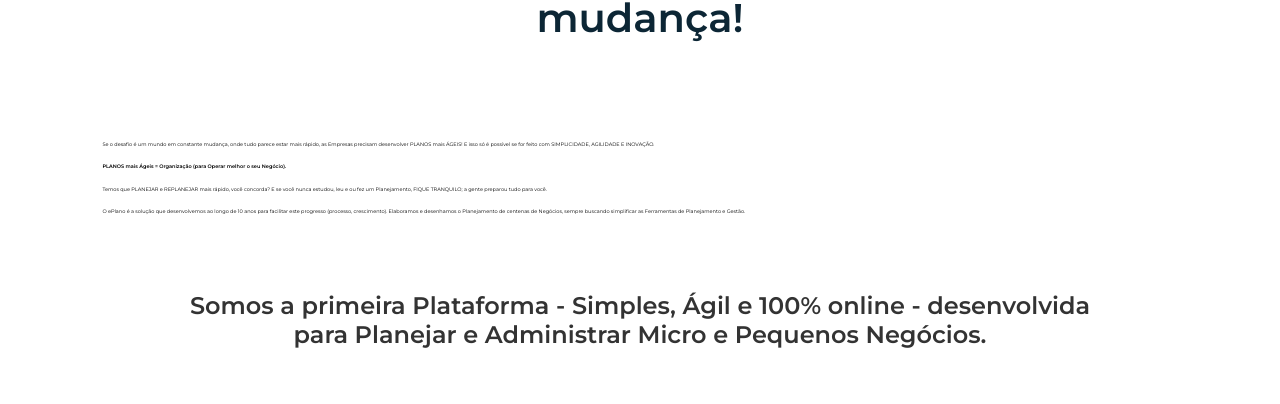
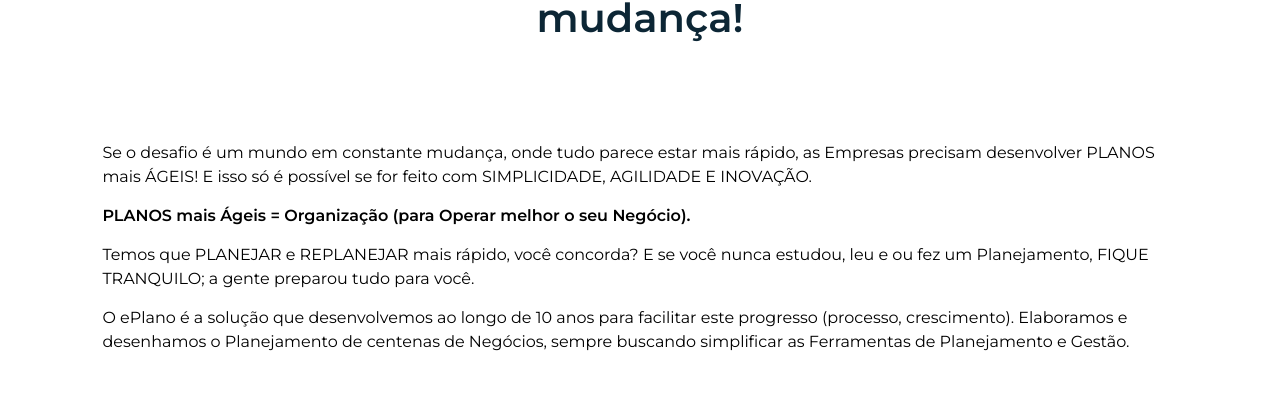
Before and after one commit to gabriellsanabria/appePlano, a React (Create React App) app: page / in a window 1280 px wide. Shown: the part 2557-2961 px from the top of the page. Built offline with nearby package versions, Linux system fonts and the light colour scheme; no server answers.

Commit message:
ajuste texto sobre comp

```diff
--- a/src/components/SobreComp/SobreComp.scss
+++ b/src/components/SobreComp/SobreComp.scss
@@ -63,7 +63,7 @@
         flex-direction: column;
         p{
             margin: 0 0 15px 0;
-            font-size: 5px!important;
+            font-size: 1em!important;
         }
         h2{
             text-align: center!important;
```
